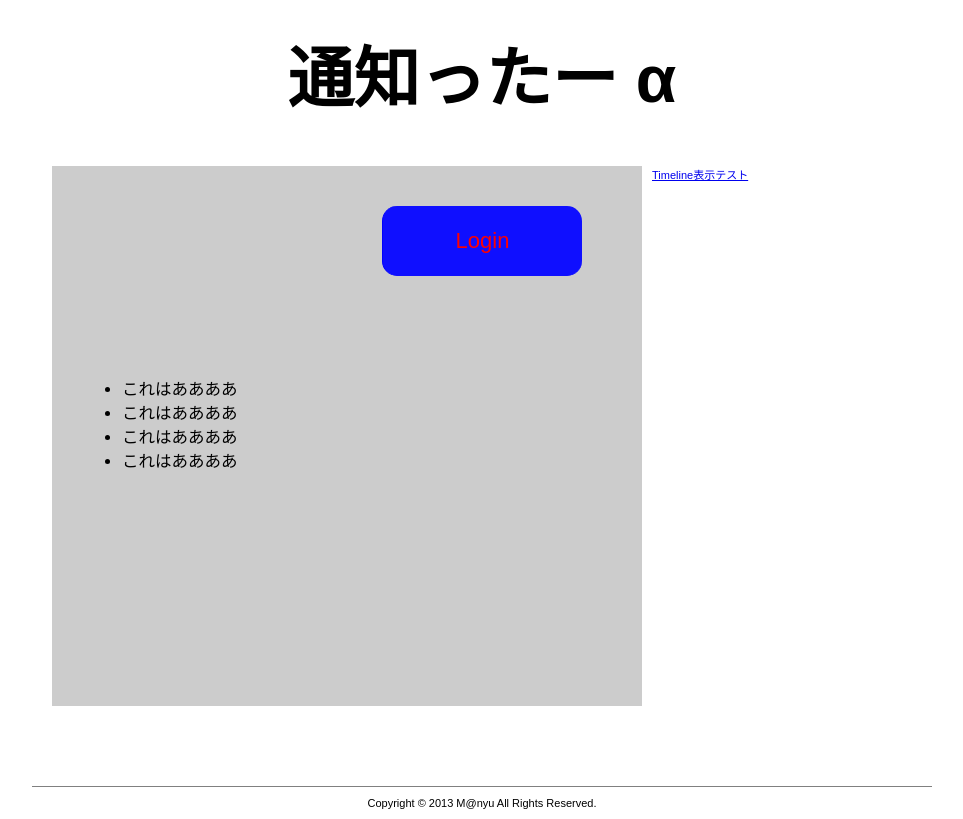
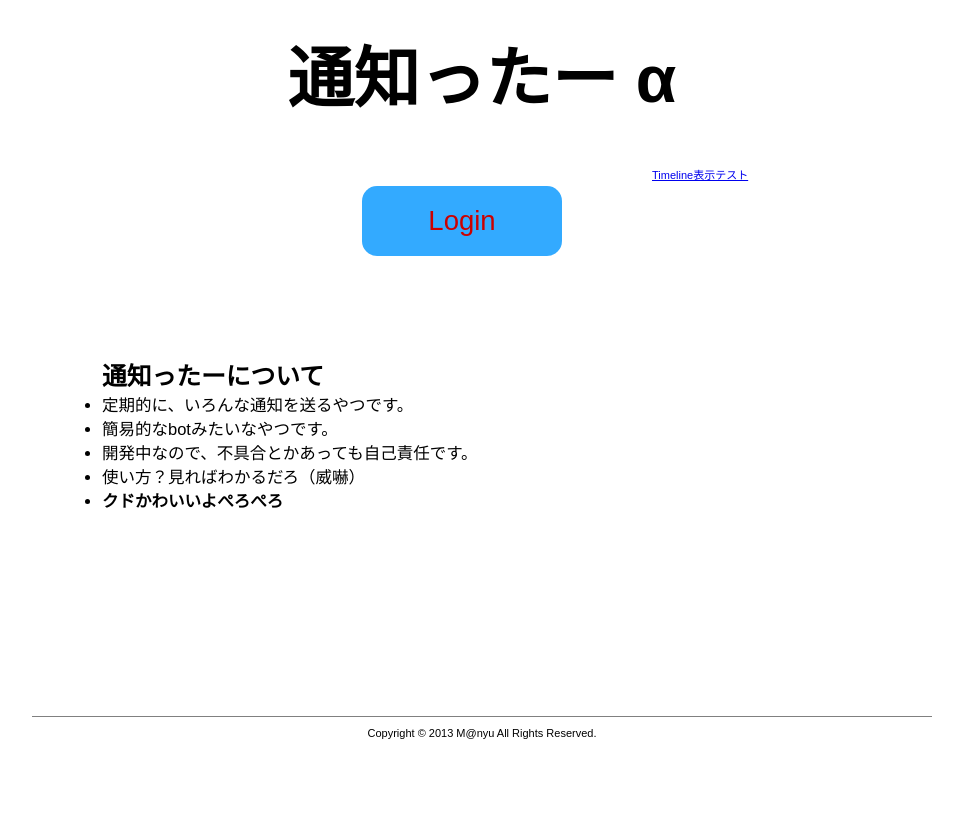
Before and after one commit to tera911/NFE, a PHP site: page /login.php in a window 1280 px wide. Shown: the whole page, without its empty margins (158-1121 px from the left). After the commit the page ends 739 px from the top, so only its background shows below. Run offline with PHP 8.4, Linux system fonts and the light colour scheme; some libraries are stand-ins or nearby versions.

Commit message:
[Fix]Leyout,color

```diff
--- a/src/login.php
+++ b/src/login.php
@@ -27,15 +27,13 @@
         }
         #content{
             width:880px;
-            height:600px;
+            height:530px;
             padding:20px;
         }
         #main{
             width:550px;
-            height:500px;
-            padding:20px;
+          height:500px;
             margin:0 auto;
-            background-color: #CCCCCC;
             float:left;
         }
         #title{
@@ -53,17 +51,19 @@
             float:right;
         }
         #login button[type="submit"]{
-            font-size:2em;
+            font-size:2.5em;
             height:70px;
             width:200px;
-            color:#F00;
-            background-color:#0F0FFF;
+            color:#CC0000;
+            background-color:#33aaFF;
             -webkit-border-radius:15px;
             -moz-border-radius:15px;
             border-radius: 15px;
             border:0px;
-            border-bottom:1px solid #0F0FFF;
-            border-left:1px solid #00F;
+        }
+        #login button:hover{
+            background-color: #66DDFF;
+            color:F00;
         }
         #detail{
             font-size:1.5em;
@@ -105,11 +105,13 @@
                     </form>
                 </div>
                 <div id="detail">
+                    <h2>通知ったーについて</h2>
                     <ul>
-                        <li>これはああああ</li>
-                        <li>これはああああ</li>
-                        <li>これはああああ</li>
-                        <li>これはああああ</li>
+                        <li>定期的に、いろんな通知を送るやつです。</li>
+                        <li>簡易的なbotみたいなやつです。</li>
+                        <li>開発中なので、不具合とかあっても自己責任です。</li>
+                        <li>使い方？見ればわかるだろ（威嚇）</li>
+                        <li><b>クドかわいいよぺろぺろ</b></li>
                     </ul>
                 </div>
             </div>
```
